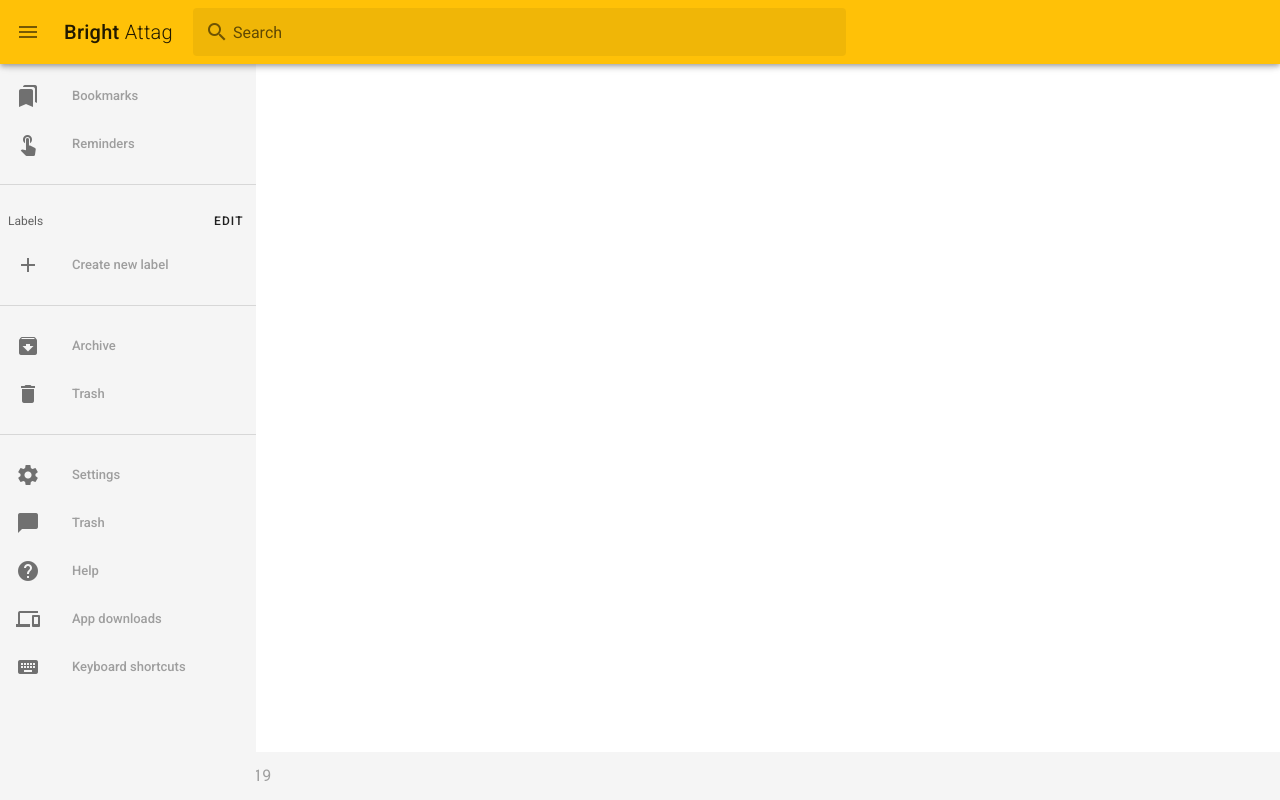
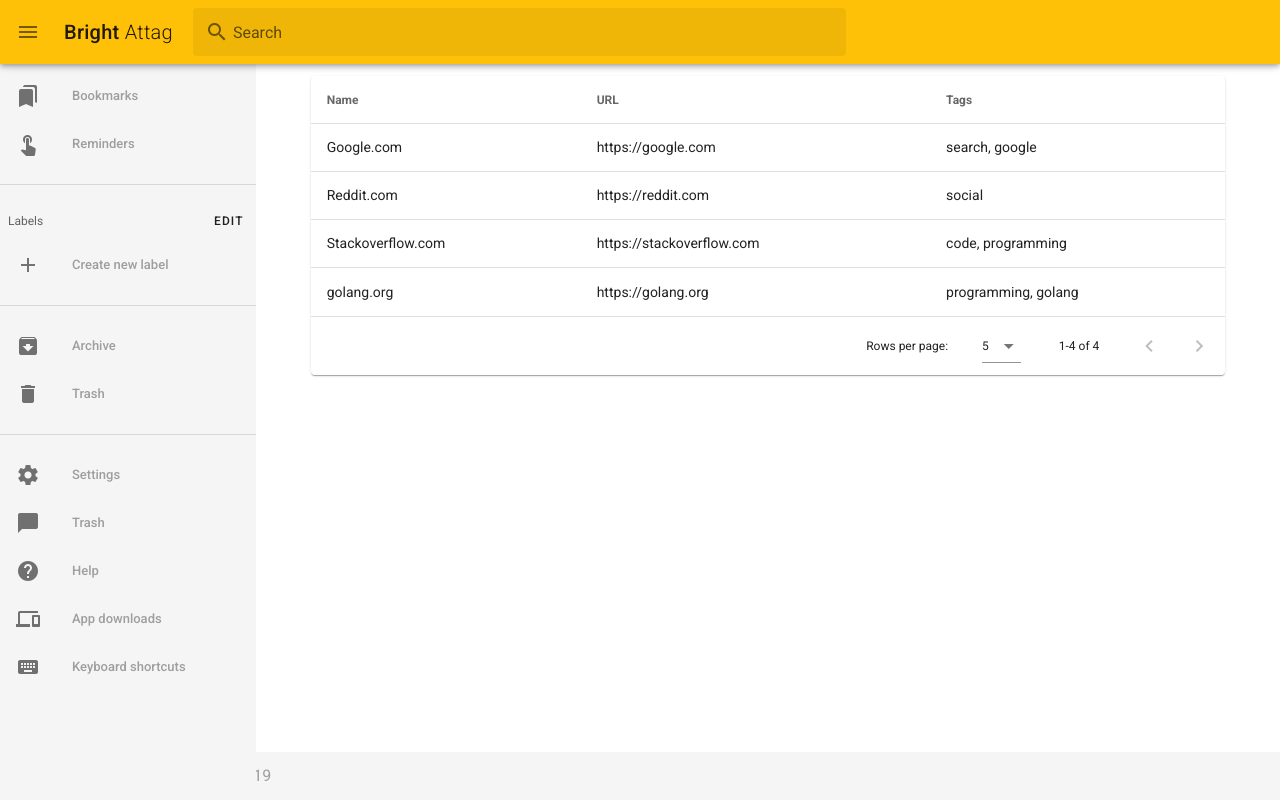
Before and after one commit to xesina/attag, a Vue app in the folder web/app/: page / in a window 1280 px wide. Built offline with nearby package versions, Linux system fonts and the light colour scheme.

Commit message:
web: added views for routes

```diff
--- /dev/null
+++ b/web/app/src/views/Index.vue
@@ -0,0 +1,59 @@
+<template>
+    <v-container fluid>
+        <v-row  justify="center">
+            <v-col cols="12" md="11">
+                <v-data-table
+                        :headers="headers"
+                        :items="desserts"
+                        :items-per-page="5"
+                        class="elevation-1"
+                ></v-data-table>
+            </v-col>
+        </v-row>
+    </v-container>
+</template>
+
+<script>
+    export default {
+        name: 'Index',
+        data () {
+            return {
+                headers: [
+                    {
+                        text: 'Name',
+                        align: 'left',
+                        sortable: false,
+                        value: 'name',
+                    },
+                    { text: 'URL', value: 'url' },
+                    { text: 'Tags', value: 'tags' },
+                ],
+                desserts: [
+                    {
+                        name: 'Google.com',
+                        url: 'https://google.com',
+                        tags: 'search, google',
+                    },
+                    {
+                        name: 'Reddit.com',
+                        url: 'https://reddit.com',
+                        tags: 'social',
+                    },
+                    {
+                        name: 'Stackoverflow.com',
+                        url: 'https://stackoverflow.com',
+                        tags: 'code, programming',
+                    },
+                    {
+                        name: 'golang.org',
+                        url: 'https://golang.org',
+                        tags: 'programming, golang',
+                    },
+                ],
+            }
+        },
+    }
+</script>
+
+<style scoped>
+</style>
```
Also changed, not shown: web/app/src/router/index.js (+2 -5 lines).
